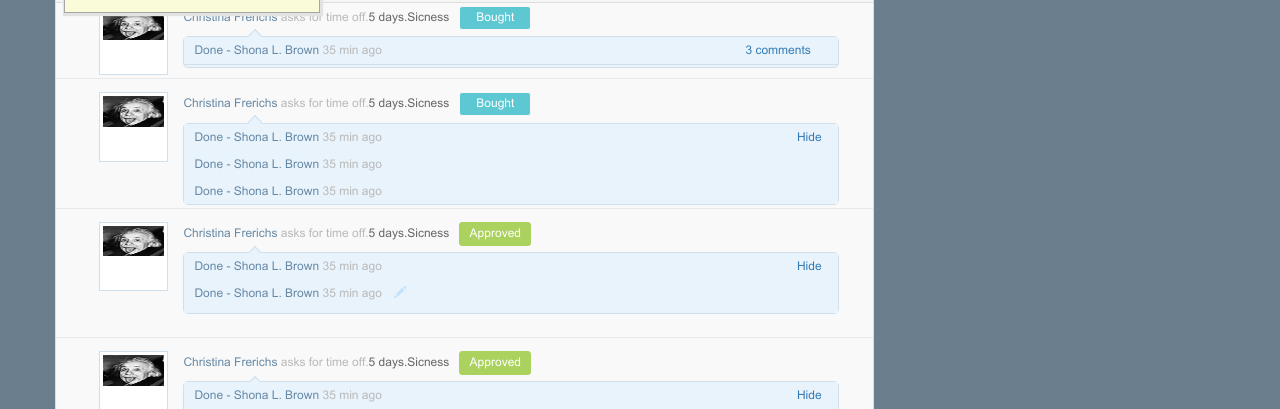
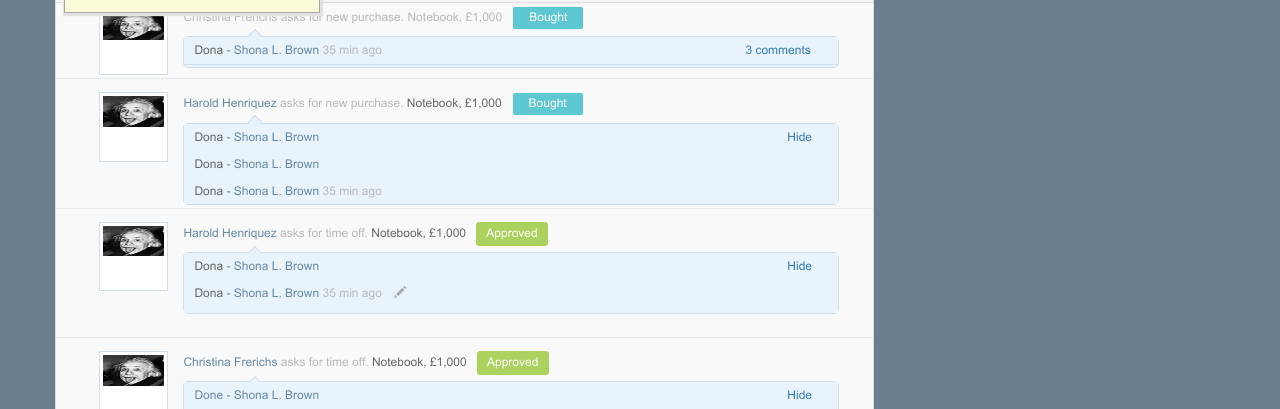
Before and after one commit to Sushinoa/Task-3, a website: page src/index.html in a window 1280 px wide. Shown: the part 391-800 px from the top of the page. Drawn offline with nearby package versions, Linux system fonts and the light colour scheme.

Commit message:
Центрорование tooltip

```diff
--- a/src/css/main.css
+++ b/src/css/main.css
@@ -197,6 +197,9 @@ body {
     transform: rotate(45deg);
     border-bottom: none;
     border-right: none;
+}
+.glyphicon_pen{
+    color:#aaaaaa;
 }
 
 .tool_tip{
@@ -529,7 +532,8 @@ body {
     border-right: none;
 }
 .answer_bought_new{
-    margin-left: 64%;
+    float: right;
+    margin-right: 4%;
 }
 .status_name_aproved{
     font-family: "ArialRegular";
--- a/src/index.html
+++ b/src/index.html
@@ -170,7 +170,8 @@
                         <div class="item_person_rigth">
                             <div class="block_top">
                                 <div class="info_calendar">
-                                    <p class="info_person"><span>Christina Frerichs</span> <span class="time">asks for time off.</span><span class="day">5 days.Sicness</span></p>
+
+                                    <p class="info_person"> <span class="time">Christina Frerichs asks for new purchase. Notebook, £1,000</span></p>
                                 </div>
                                 <div class="status_bought">
                                     <span class="status_name_bought">Bought</span>
@@ -180,7 +181,7 @@
                             <div class="block_bottom_bough">
                                 <div class="angle"></div>
                                 <div class="comment_bought">
-                                    <p class="comments_boug">Done - Shona L. Brown  <span class="time">35 min ago</span>
+                                    <p class="comments_boug"><span class="day">Dona</span> - Shona L. Brown  <span class="time">35 min ago</span>
                                         <a class="answer_bought" href="#">3 comments</a></p>
                                 </div>
 
@@ -201,7 +202,8 @@
                         <div class="item_person_rigth">
                             <div class="block_top">
                                 <div class="info_calendar">
-                                    <p class="info_person">Christina Frerichs <span class="time">asks for time off.</span><span class="day">5 days.Sicness</span></p>
+
+                                    <p class="info_person"><span>Harold Henriquez</span> <span class="time">asks for new purchase. </span><span class="day">Notebook, £1,000</span></p>
                                 </div>
                                 <div class="status_bought">
                                     <span class="status_name_bought">Bought</span>
@@ -211,11 +213,11 @@
                             <div class="block_bottom_bough">
                                 <div class="angle_new"></div>
                                 <div class="comment_new">
-                                    <p class="comments_boug">Done - Shona L. Brown  <span class="time">35 min ago</span>
+                                    <p class="comments_boug"><span class="day">Dona</span> - Shona L. Brown
                                         <a class="answer_bought_new" href="#">Hide</a></p>
-                                    <p class="comments_boug">Done - Shona L. Brown  <span class="time">35 min ago</span>
+                                    <p class="comments_boug"><span class="day">Dona</span> - Shona L. Brown
                                        </p>
-                                    <p class="comments_boug">Done - Shona L. Brown  <span class="time">35 min ago</span>
+                                    <p class="comments_boug"><span class="day">Dona</span> - Shona L. Brown  <span class="time">35 min ago</span>
                                         </p>
                                 </div>
 
@@ -236,7 +238,8 @@
                         <div class="item_person_rigth">
                             <div class="block_top">
                                 <div class="info_calendar">
-                                    <p class="info_person">Christina Frerichs <span class="time">asks for time off.</span><span class="day">5 days.Sicness</span></p>
+
+                                    <p class="info_person">Harold Henriquez<span class="time"> asks for time off. </span><span class="day">Notebook, £1,000</span></p>
                                 </div>
                                 <div class="status_aproved">
                                     <span class="status_name_aproved">Approved</span>
@@ -246,10 +249,10 @@
                             <div class="block_bottom_aproved">
                                 <div class="angle_new"></div>
                                 <div class="comment_aproved">
-                                    <p class="comments_boug">Done - Shona L. Brown  <span class="time">35 min ago</span>
+                                    <p class="comments_boug"><span class="day">Dona</span> - Shona L. Brown
                                         <a class="answer_bought_new" href="#">Hide</a></p>
-                                    <p class="comments_boug">Done - Shona L. Brown  <span class="time">35 min ago</span>
-                                        <span class="glyphicon glyphicon-pencil">
+                                    <p class="comments_boug"><span class="day">Dona</span> - Shona L. Brown  <span class="time">35 min ago</span>
+                                        <span class="glyphicon glyphicon-pencil glyphicon_pen">
 
                                     </span>
                                     </p>
@@ -273,7 +276,7 @@
                         <div class="item_person_rigth">
                             <div class="block_top">
                                 <div class="info_calendar">
-                                    <p class="info_person">Christina Frerichs <span class="time">asks for time off.</span><span class="day">5 days.Sicness</span></p>
+                                    <p class="info_person">Christina Frerichs <span class="time">asks for time off. </span><span class="day">Notebook, £1,000</span></p>
                                 </div>
                                 <div class="status_aproved">
                                     <span class="status_name_aproved">Approved</span>
@@ -283,10 +286,10 @@
                             <div class="block_bottom_aproved">
                                 <div class="angle_new"></div>
                                 <div class="comment_aproved">
-                                    <p class="comments_boug">Done - Shona L. Brown  <span class="time">35 min ago</span>
+                                    <p class="comments_boug">Done - Shona L. Brown
                                         <a class="answer_bought_new" href="#">Hide</a></p>
                                     <p class="comments_boug">Done - Shona L. Brown  <span class="time">35 min ago</span>
-                                        <span class="glyphicon glyphicon-pencil">
+                                        <span class="glyphicon glyphicon-pencil glyphicon_pen">
 
                                     </span>
                                     </p>
```
